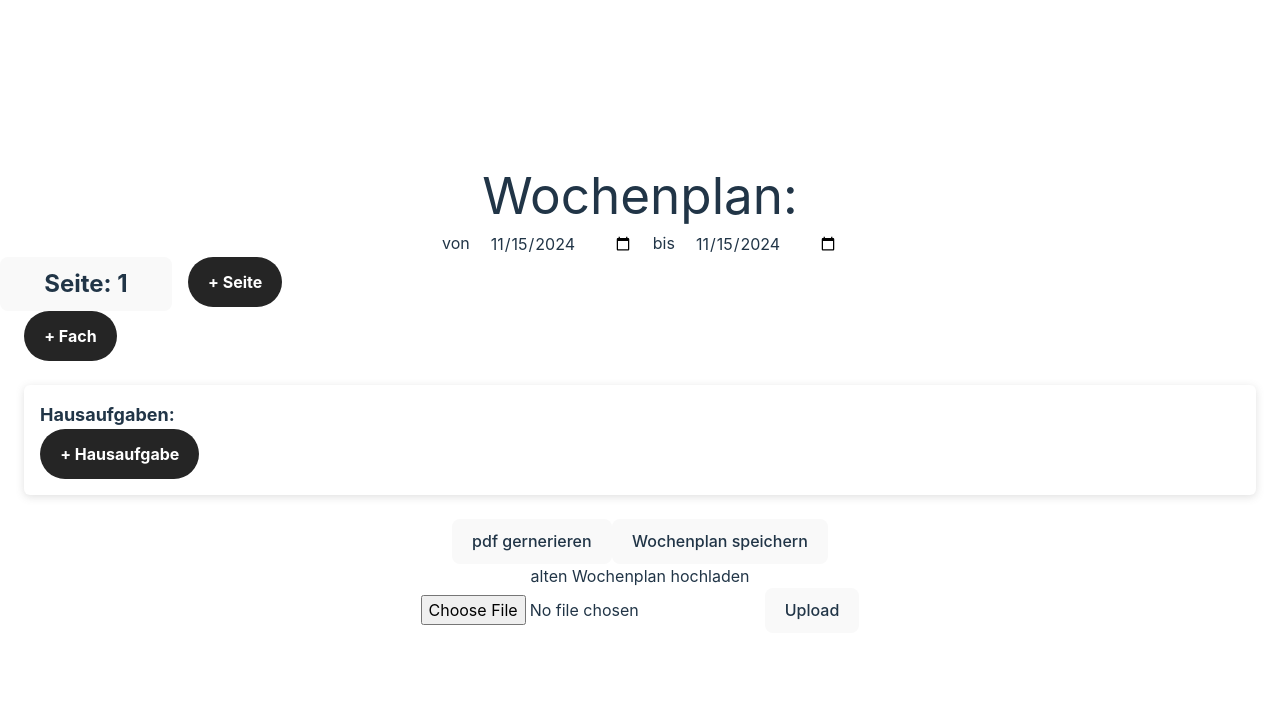
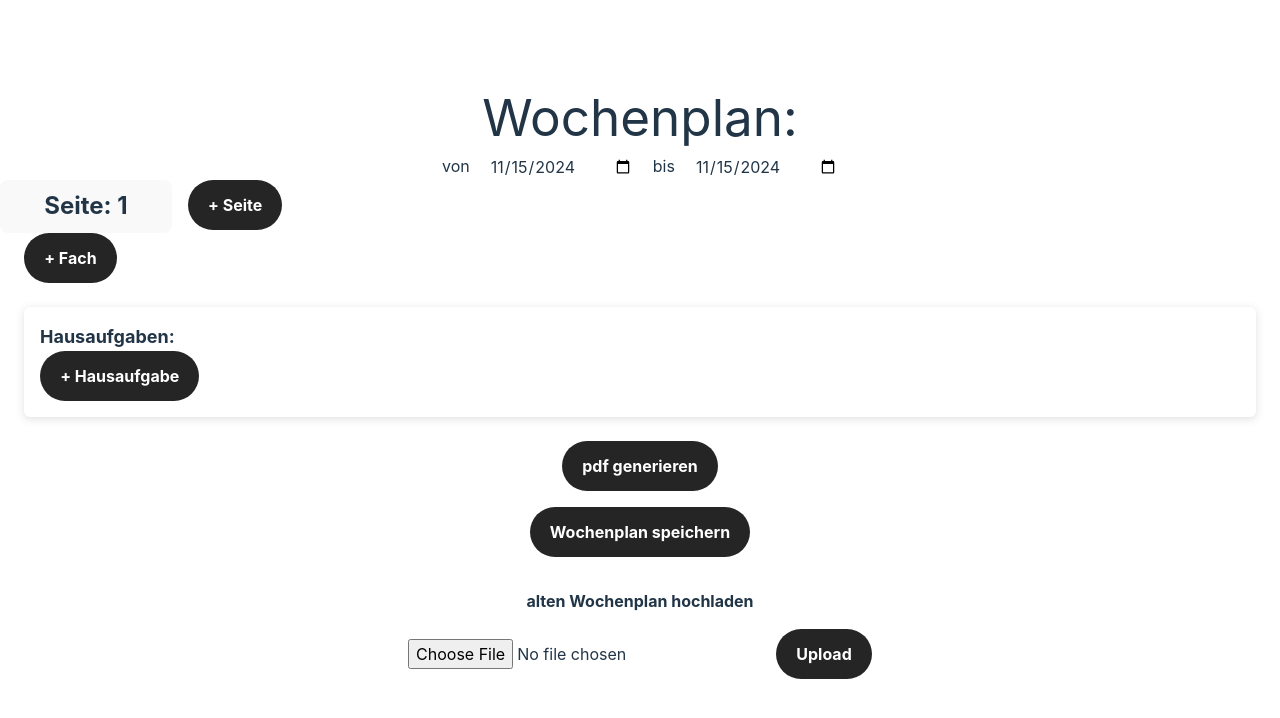
Before and after one commit to TheJotne/Wochenplan_client, a React (Vite) app: page / in a window 1280 px wide. Shown: the top 718 px of the page. Built offline with nearby package versions, Linux system fonts and the light colour scheme; what pdfmake would draw is missing.

Commit message:
styling bottom

```diff
--- a/src/App.tsx
+++ b/src/App.tsx
@@ -277,14 +277,24 @@ function App() {
 
 
       <div ref={ref} id="container"></div>
-      <button onClick={generatePdf}> pdf gernerieren</button>
-      <button onClick={saveStateAsFile}> Wochenplan speichern</button>
-      <h4>alten Wochenplan hochladen</h4>
-      <form id="upload" onSubmit={handleSubmit}>
-        <input type="file" id="file" accept=".json" />
+      <div className='flex flex-col m-auto justify-center w-fit mb-8'>
+        <button onClick={generatePdf} className='delete-or-add-button_with-more-text w-fit m-auto'> pdf generieren</button>
+        <button onClick={saveStateAsFile} className='delete-or-add-button_with-more-text w-fit m-auto my-4'> Wochenplan speichern</button>
 
-        <button>Upload</button>
-      </form>
+        <h4 className='font-bold mt-4'>alten Wochenplan hochladen</h4>
+        <div className='flex flex-row w-fit mt-4 '>
+
+          <div>
+
+            <form id="upload" onSubmit={handleSubmit}>
+              <input type="file" id="file" accept=".json" />
+
+              <button className='delete-or-add-button_with-more-text w-fit ml-6'>Upload</button>
+            </form>
+          </div>
+        </div>
+      </div>
+
     </>
   )
 }
```
